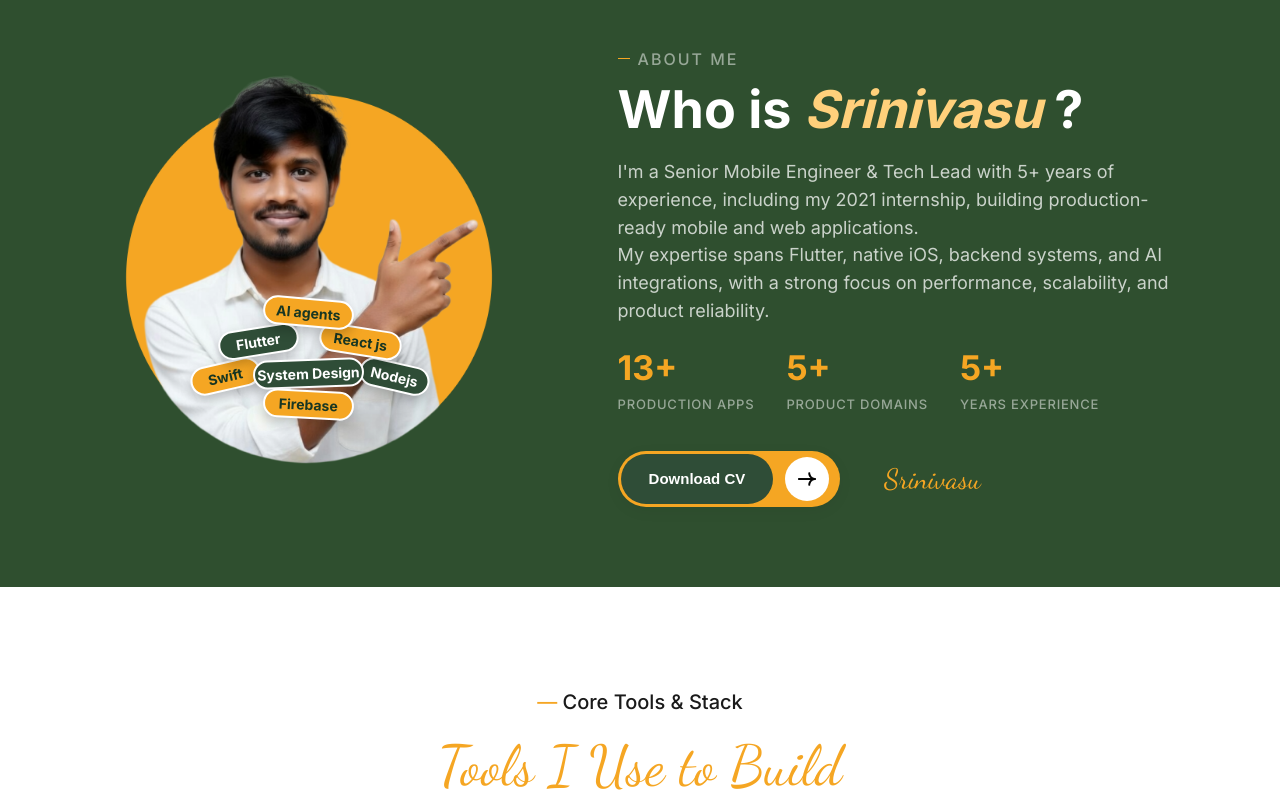
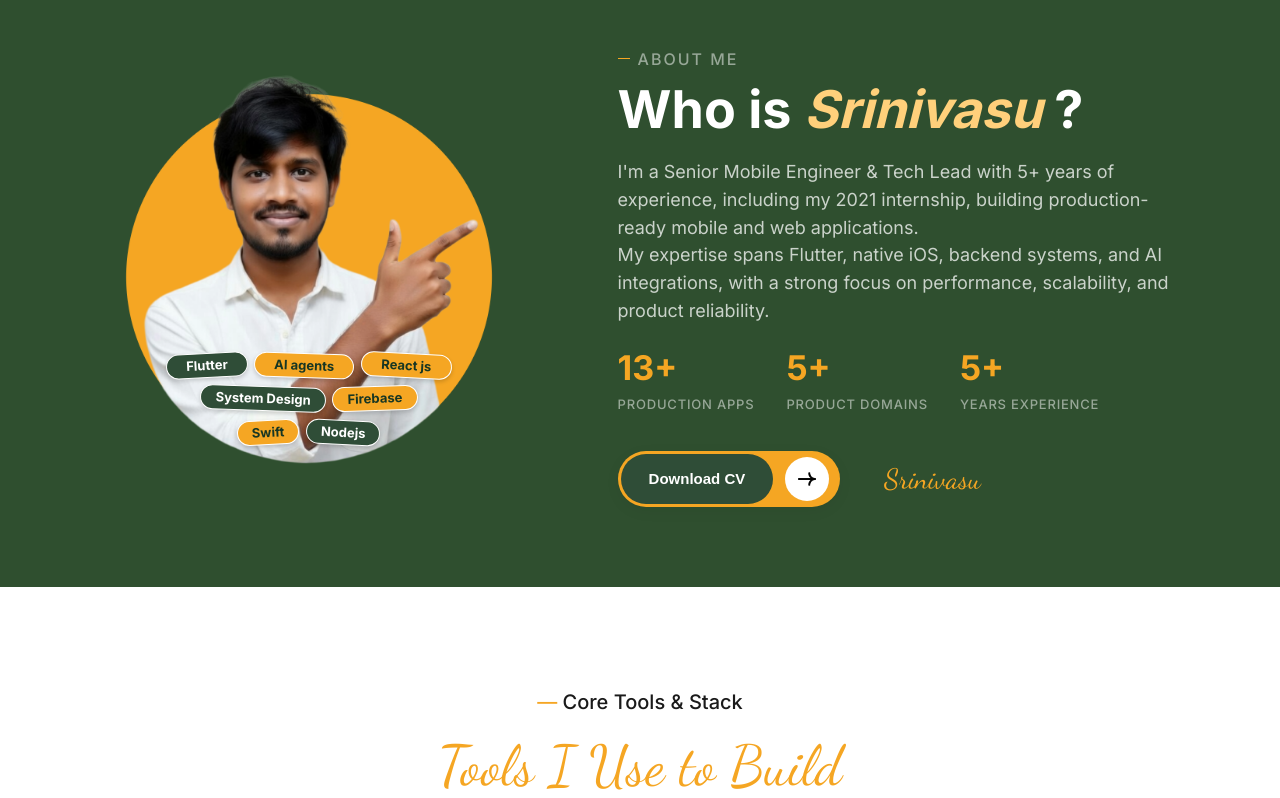
Before and after one commit to srinivas1100/srinivas1100, a React (Vite) app: page / in a window 1280 px wide. Shown: the part 1613-2411 px from the top of the page. Built offline with nearby package versions, Linux system fonts and the light colour scheme.

Commit message:
Separate skill pills into tapered rows at portrait bottom

```diff
--- a/src/components/sections/About/About.css
+++ b/src/components/sections/About/About.css
@@ -315,48 +315,56 @@
     .about-skills li { padding: 8px 10px; }
 }
 
-/* Requested stone-like pile: small tilts, alternating colours, face unobscured. */
+/* Separated tapered rows settle inside the lower portrait circle. */
 .about-portrait-stage {
     position: relative;
     width: min(100%, 420px);
     aspect-ratio: 1;
     isolation: isolate;
+    container-type: inline-size;
 }
 .about-portrait-stage .about-portrait { width: 100%; }
 .about-stone-chips {
     position: absolute;
-    /* The baked-in circle spans roughly 6.5%–94% of the square image.
-       Keep the entire tilted pile inset from its curved lower edge. */
-    inset: 55% 20% 16%;
+    inset: 68% 0 10%;
+    display: flex;
+    flex-direction: column;
+    align-items: center;
+    justify-content: space-between;
+}
+.about-stone-row {
+    display: flex;
+    justify-content: center;
+    gap: 1.5cqw;
+    height: 27.2727%;
     list-style: none;
     padding: 0;
     margin: 0;
 }
+.about-stone-row-0 { width: 68%; }
+.about-stone-row-1 { width: 52%; }
+.about-stone-row-2 { width: 34%; }
 .about-stone {
-    position: absolute;
     display: flex;
     align-items: center;
     justify-content: center;
-    height: 24%;
-    border: 2px solid #fff;
+    flex: 1 1 auto;
+    min-width: 0;
+    padding-inline: 1.2cqw;
+    border: 1.5px solid #fff;
     border-radius: 999px;
-    font-size: clamp(11px, 1.1vw, 14px);
+    font-size: clamp(9px, 3.1cqw, 13px);
     font-weight: 700;
     line-height: 1;
     white-space: nowrap;
-    box-shadow: 0 5px 12px rgba(0,0,0,.22);
+    box-shadow: 0 2px 4px rgba(0,0,0,.18);
 }
 .about-stone-yellow { background: var(--color-primary); color: #173623; }
 .about-stone-green { background: #2F4D37; color: #fff; }
-.about-stone-0 { width: 36%; left: 32%; top: 0; transform: rotate(5deg); z-index: 4; }
-.about-stone-1 { width: 32%; left: 14%; top: 24%; transform: rotate(-9deg); z-index: 3; }
-.about-stone-2 { width: 33%; right: 13%; top: 24%; transform: rotate(9deg); z-index: 3; }
-.about-stone-3 { width: 44%; left: 28%; top: 50%; transform: rotate(-2deg); z-index: 5; }
-.about-stone-4 { width: 28%; left: 3%; top: 53%; transform: rotate(-13deg); z-index: 2; }
-.about-stone-5 { width: 28%; right: 2%; top: 53%; transform: rotate(13deg); z-index: 2; }
-.about-stone-6 { width: 36%; left: 32%; top: 76%; transform: rotate(3deg); z-index: 6; }
-@media (max-width: 1024px) { .about-stone { font-size: 14px; } }
+.about-stone-0, .about-stone-3 { transform: rotate(2deg); }
+.about-stone-1, .about-stone-4 { transform: rotate(-3deg); }
+.about-stone-2, .about-stone-5 { transform: rotate(3deg); }
+.about-stone-6 { transform: rotate(-2deg); }
 @media (max-width: 600px) {
     .about-portrait-stage { width: min(100%, 360px); }
-    .about-stone { font-size: clamp(10px, 3.1vw, 13px); border-width: 1.5px; }
 }
--- a/src/components/sections/About/About.jsx
+++ b/src/components/sections/About/About.jsx
@@ -13,6 +13,9 @@ const About = () => {
         { label: 'Nodejs', color: 'green', position: 5 },
         { label: 'Firebase', color: 'yellow', position: 6 },
     ];
+
+    const skillRows = [[skillBadges[1], skillBadges[0], skillBadges[2]],
+        [skillBadges[3], skillBadges[6]], [skillBadges[4], skillBadges[5]]];
 
     return (
         <section className="about-section" id="about">
@@ -37,13 +40,17 @@ const About = () => {
                                 width="1080"
                                 height="1080"
                             />
-                            <ul className="about-stone-chips" aria-label="Engineering skills">
-                                {skillBadges.map(skill => (
-                                    <li key={skill.label} className={`about-stone about-stone-${skill.position} about-stone-${skill.color}`}>
-                                        {skill.label}
-                                    </li>
+                            <div className="about-stone-chips" role="group" aria-label="Engineering skills">
+                                {skillRows.map((row, index) => (
+                                    <ul key={index} className={`about-stone-row about-stone-row-${index}`}>
+                                        {row.map(skill => (
+                                            <li key={skill.label} className={`about-stone about-stone-${skill.position} about-stone-${skill.color}`}>
+                                                {skill.label}
+                                            </li>
+                                        ))}
+                                    </ul>
                                 ))}
-                            </ul>
+                            </div>
                         </div>
                     </div>
 
```
